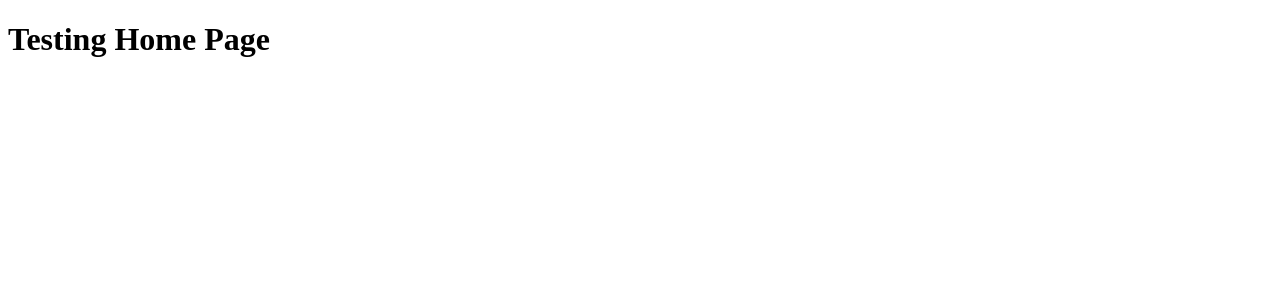
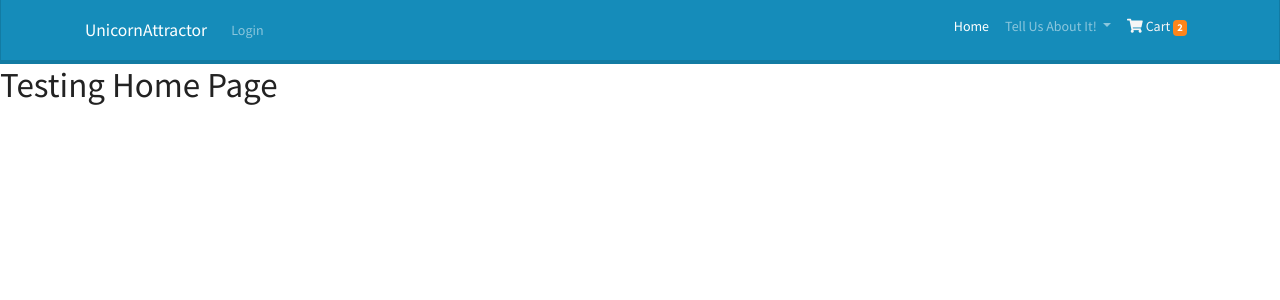
Before and after one commit to Code-Institute-Submissions/milestone5, a Django app: page / in a window 1280 px wide. Shown: the top 300 px of the page. Run offline with Django 3.2, Linux system fonts and the light colour scheme; some libraries are stand-ins or nearby versions.

Commit message:
Added bootstrap, theme and navigation to base.html

```diff
--- a/issue_tracker/urls.py
+++ b/issue_tracker/urls.py
@@ -20,6 +20,6 @@ from django.contrib import admin
 
 urlpatterns = [
     url(r'^admin/', admin.site.urls),
-    url(r'^$', index, name='index'),
+    url(r'^$', index, name='home'),
 
 ]
--- a/templates/base.html
+++ b/templates/base.html
@@ -1,12 +1,72 @@
 <!DOCTYPE html>
 <html lang="en">
+
 <head>
-    <meta charset="UTF-8">
-    <meta name="viewport" content="width=device-width, initial-scale=1.0">
-    <meta http-equiv="X-UA-Compatible" content="ie=edge">
-    <title>{% block page_title %}{% endblock %}</title>
+  <meta charset="UTF-8">
+  <meta name="viewport" content="width=device-width, initial-scale=1.0">
+  <meta http-equiv="X-UA-Compatible" content="ie=edge">
+
+  <!-- BOOTSTRAP -->
+  <link rel="stylesheet" href="https://cdnjs.cloudflare.com/ajax/libs/bootswatch/4.1.3/lumen/bootstrap.min.css" />
+  <!-- FONTAWESOME -->
+  <link rel="stylesheet" href="https://use.fontawesome.com/releases/v5.6.1/css/all.css" integrity="sha384-gfdkjb5BdAXd+lj+gudLWI+BXq4IuLW5IT+brZEZsLFm++aCMlF1V92rMkPaX4PP" crossorigin="anonymous">
+  <title>{% block page_title %}{% endblock %}</title>
 </head>
+
 <body>
-    {% block content %}{% endblock %}
+  <nav class="navbar navbar-expand-md navbar-dark bg-primary">
+    <div class="container">
+      <a class="navbar-brand" href="{% url 'home' %}">UnicornAttractor</a>
+
+      <ul class="navbar-nav mr-auto">
+        <li class="nav-item">
+          <a class="nav-link" href="{% url 'home' %}">Login</a>
+        </li>
+      </ul>
+
+      <button class="navbar-toggler ml-auto" type="button" data-toggle="collapse" data-target="#navbarColor01" aria-controls="navbarColor01" aria-expanded="false" aria-label="Toggle navigation">
+    <span class="navbar-toggler-icon"></span>
+  </button>
+
+
+
+      <div class="collapse navbar-collapse" id="navbarColor01">
+        <ul class="navbar-nav ml-auto">
+          <li class="nav-item active">
+            <a class="nav-link" href="{% url 'home' %}">Home <span class="sr-only">(current)</span></a>
+          </li>
+          <li class="nav-item dropdown">
+            <a class="nav-link dropdown-toggle" href="#" id="navbarDropdown" role="button" data-toggle="dropdown" aria-haspopup="true" aria-expanded="false">
+            Tell Us About It!
+            </a>
+            <div class="dropdown-menu" aria-labelledby="Issue Tracker">
+              <a class="dropdown-item" href="#">What's This?</a>
+              <a class="dropdown-item" href="#">Report Bug</a>
+              <a class="dropdown-item" href="#">Suggest a Feature</a>
+              <div class="dropdown-divider"></div>
+              <a class="dropdown-item" href="#">Buy Tokens</a>
+              <div class="dropdown-divider"></div>
+              <a class="dropdown-item" href="#">How We're Doing</a>
+            </div>
+          </li>
+
+          <li class="nav-item">
+            <a class="nav-link active text-light" href="#">
+              <i class="fas fa-shopping-cart"></i> Cart
+              <label class="badge badge-warning">2</label>
+            </a>
+          </li>
+        </ul>
+      </div>
+    </div>
+  </nav>
+
+  {% block content %}{% endblock %}
+
+
+  <script src="https://cdnjs.cloudflare.com/ajax/libs/jquery/3.3.1/jquery.min.js"></script>
+  <script src="https://cdnjs.cloudflare.com/ajax/libs/popper.js/1.14.3/umd/popper.min.js" integrity="sha384-ZMP7rVo3mIykV+2+9J3UJ46jBk0WLaUAdn689aCwoqbBJiSnjAK/l8WvCWPIPm49" crossorigin="anonymous"></script>
+  <script src="https://cdnjs.cloudflare.com/ajax/libs/twitter-bootstrap/4.1.3/js/bootstrap.min.js"></script>
 </body>
+
 </html>
```
